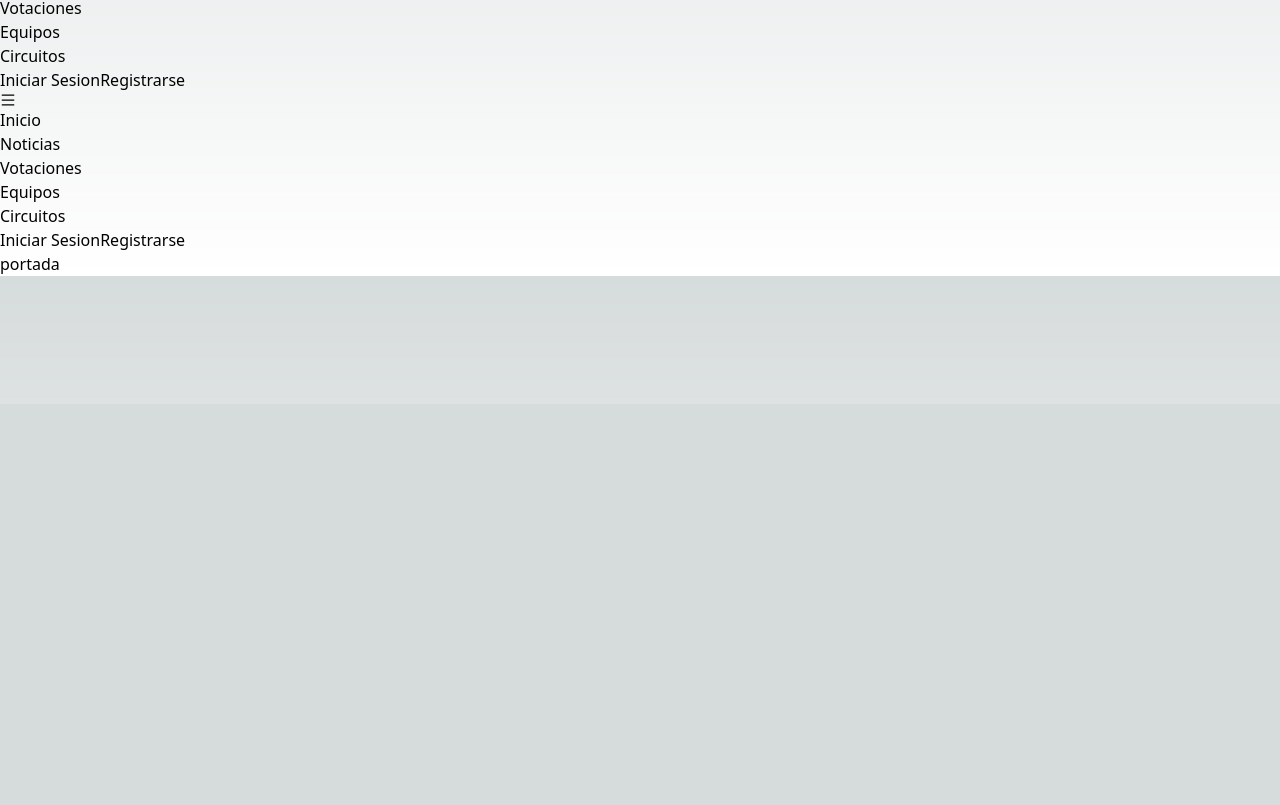
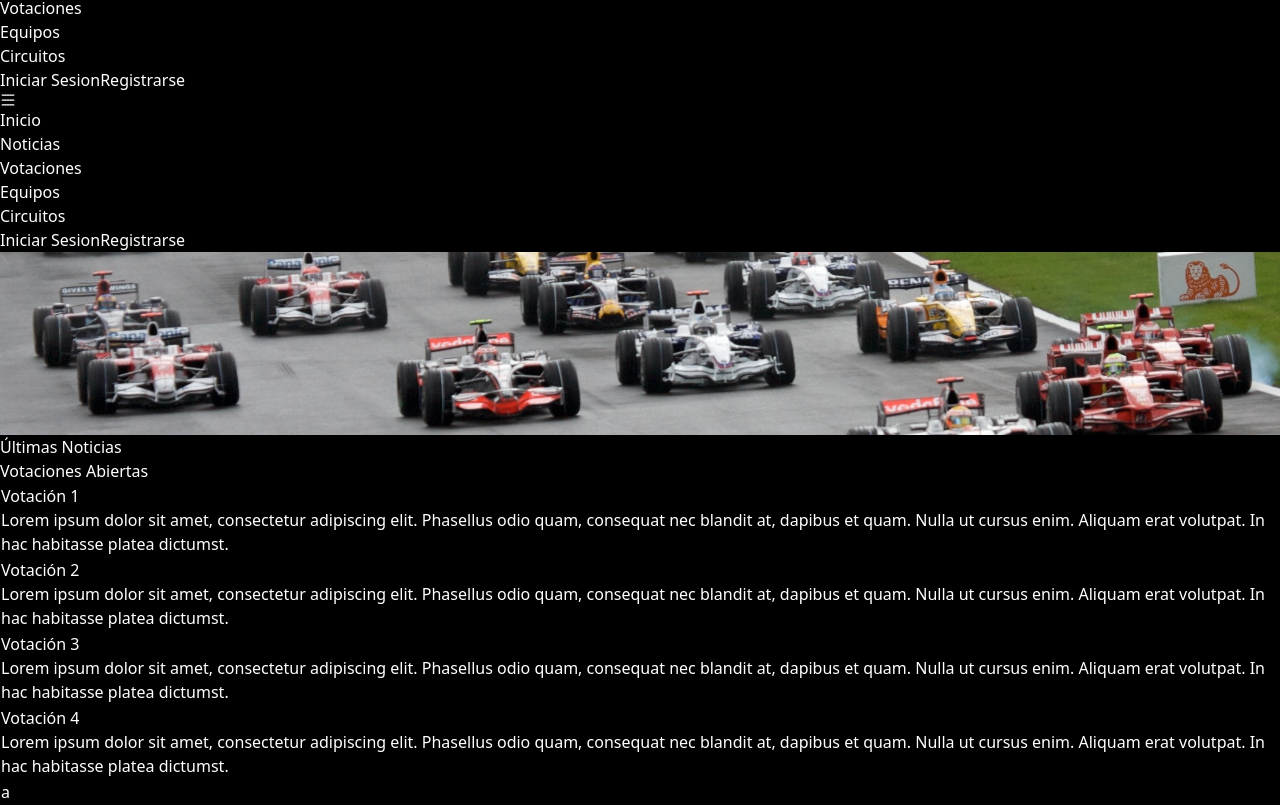
Before and after one commit to botij0/F1-Agile-Portal, a Next.js app in the folder frontend/: page / in a window 1280 px wide. Shown: the part 396-1201 px from the top of the page. Before the commit the page ends 800 px from the top, so only its background shows below. Built offline with nearby package versions, Linux system fonts and the light colour scheme.

Commit message:
Votaciones Abiertas Basicas

```diff
--- a/frontend/app/Circuitos/page.tsx
+++ b/frontend/app/Circuitos/page.tsx
@@ -1,7 +1,7 @@
 export default function Circuitos() {
     return (
-        <div className='mt-[100px]'>
-        <h1 className='font-bold text-center uppercase text-3xl'>circuitos</h1>
+      <div className='mt-[100px]'>
+        <h1 className='font-bold text-center uppercase text-3xl text-black'>circuitos</h1>
       </div>
 
     )
--- a/frontend/app/Equipos/page.tsx
+++ b/frontend/app/Equipos/page.tsx
@@ -1,7 +1,7 @@
 export default function Equipos() {
     return (
         <div className='mt-[100px]'>
-            <h1 className='font-bold text-center uppercase text-3xl'>equipos</h1>
+            <h1 className='font-bold text-center uppercase text-3xl text-black'>equipos</h1>
         </div>
 
     )
--- a/frontend/app/Login/page.tsx
+++ b/frontend/app/Login/page.tsx
@@ -1,7 +1,7 @@
 export default function Login() {
     return (
         <div className='mt-[100px]'>
-            <h1 className='font-bold text-center uppercase text-3xl'>Iniciar Sesión</h1>
+            <h1 className='font-bold text-center uppercase text-3xl text-black'>Iniciar Sesión</h1>
         </div>
 
     )
--- a/frontend/app/Noticias/page.tsx
+++ b/frontend/app/Noticias/page.tsx
@@ -1,7 +1,7 @@
 export default function Noticias() {
     return (
         <div className='mt-[100px]'>
-            <h1 className='font-bold text-center uppercase text-3xl'>noticias</h1>
+            <h1 className='font-bold text-center uppercase text-3xl text-black'>noticias</h1>
         </div>
 
     )
--- a/frontend/app/Register/page.tsx
+++ b/frontend/app/Register/page.tsx
@@ -1,7 +1,7 @@
 export default function Register() {
     return (
         <div className='mt-[100px]'>
-            <h1 className='font-bold text-center uppercase text-3xl'>Registrar</h1>
+            <h1 className='font-bold text-center uppercase text-3xl text-black'>Registrar</h1>
         </div>
 
     )
--- a/frontend/app/Votaciones/page.tsx
+++ b/frontend/app/Votaciones/page.tsx
@@ -1,7 +1,7 @@
 export default function Votaciones() {
     return (
         <div className='mt-[100px]'>
-            <h1 className='font-bold text-center uppercase text-3xl'>Votaciones</h1>
+            <h1 className='font-bold text-center uppercase text-3xl text-black'>Votaciones</h1>
         </div>
 
     )
--- /dev/null
+++ b/frontend/app/components/VotacionesAbiertas.tsx
@@ -0,0 +1,50 @@
+import { useEffect, useState } from "react";
+import Link from "next/link";
+
+interface Votacion {
+    title: string;
+    description: string;
+  }
+
+
+
+export default function VotacionesAbiertas() {
+
+    //Código provisional para mostrar las votaciones abiertas (estáticas):
+    const votaciones = [
+        { title: 'Votación 1', description: 'Lorem ipsum dolor sit amet, consectetur adipiscing elit. Phasellus odio quam, consequat nec blandit at, dapibus et quam. Nulla ut cursus enim. Aliquam erat volutpat. In hac habitasse platea dictumst.' },
+        { title: 'Votación 2', description: 'Lorem ipsum dolor sit amet, consectetur adipiscing elit. Phasellus odio quam, consequat nec blandit at, dapibus et quam. Nulla ut cursus enim. Aliquam erat volutpat. In hac habitasse platea dictumst.' },
+        { title: 'Votación 3', description: 'Lorem ipsum dolor sit amet, consectetur adipiscing elit. Phasellus odio quam, consequat nec blandit at, dapibus et quam. Nulla ut cursus enim. Aliquam erat volutpat. In hac habitasse platea dictumst.' },
+        { title: 'Votación 4', description: 'Lorem ipsum dolor sit amet, consectetur adipiscing elit. Phasellus odio quam, consequat nec blandit at, dapibus et quam. Nulla ut cursus enim. Aliquam erat volutpat. In hac habitasse platea dictumst.' },
+      ];
+
+    /*
+    ! Código a utilizar cuando se desarrolle el back para las votaciones
+    const [votaciones, setVotaciones] = useState<Votacion[]>([]);
+
+    useEffect(() => {
+        // Realiza una llamada a la API aquí y actualiza el estado de votaciones con los datos obtenidos
+        // Ejemplo ficticio de llamada a una API:
+        fetch('tu_api/votaciones')
+            .then(response => response.json())
+            .then((data: Votacion[]) => setVotaciones(data));
+    }, []);
+    */
+    return (
+        <table className='bg-red-700 rounded-2xl mt-5'>
+            <tbody>
+                {votaciones.map((votacion, index) => (
+                    <tr key={index}>
+                        <Link href="/Votaciones">
+                            <td className='hover:text-slate-300 transition duration-300 ease-in-out hover:scale-105'>
+                                <h3 className='font-bold text-center text-2xl m-3'>{votacion.title}</h3>
+                                <p className='text-center px-5'>{votacion.description}</p>
+                            </td>
+                        </Link>
+                    </tr>
+                ))}
+                <tr><td className="text-red-700">a</td></tr>
+            </tbody>
+        </table>
+    );
+}
--- a/frontend/app/globals.css
+++ b/frontend/app/globals.css
@@ -3,16 +3,16 @@
 @tailwind utilities;
 
 :root {
-  --foreground-rgb: 0, 0, 0;
-  --background-start-rgb: 214, 219, 220;
-  --background-end-rgb: 255, 255, 255;
+  --foreground-rgb: 255, 255, 255;
+  --background-start-rgb: 0, 0, 0;
+  --background-end-rgb: 0, 0, 0;
 }
 
 @media (prefers-color-scheme: dark) {
   :root {
     --foreground-rgb: 255, 255, 255;
-    --background-start-rgb: 0, 0, 0;
-    --background-end-rgb: 0, 0, 0;
+    --background-start-rgb: 255, 255, 255;
+    --background-end-rgb: 255, 255, 255;
   }
 }
 
--- a/frontend/app/page.tsx
+++ b/frontend/app/page.tsx
@@ -1,10 +1,28 @@
 import Image from 'next/image'
+import VotacionesAbiertas from './components/VotacionesAbiertas'
 
 export default function Home() {
   return (
-    <div className='mt-[100px]'>
-      <h1 className='font-bold text-center uppercase text-3xl'>portada</h1>
+    <div className='mt-[10px]'>
+
+    <Image src='/F1_Banner.jpg' width={1920} height={100} alt='cover'/>
+
+      <div className=' flex max-w-[1368px] mt-[30px] mx-auto justify-between'>
+
+        <div className='ml-5 max-w-[40%]'>
+
+          <h2 className='font-bold text-center text-3xl mx-5 text-black mb-5 underline'>Últimas Noticias</h2>
+
+        </div>
+
+        <div className='max-w-[40%] mr-5'>
+
+          <h2 className='font-bold text-center text-3xl mx-5 text-black underline'>Votaciones Abiertas</h2>
+
+          <VotacionesAbiertas/>
+
+        </div>
+      </div>
     </div>
-
   )
 }
```
Also changed, not shown: frontend/public/F1_Banner.jpg (added).
